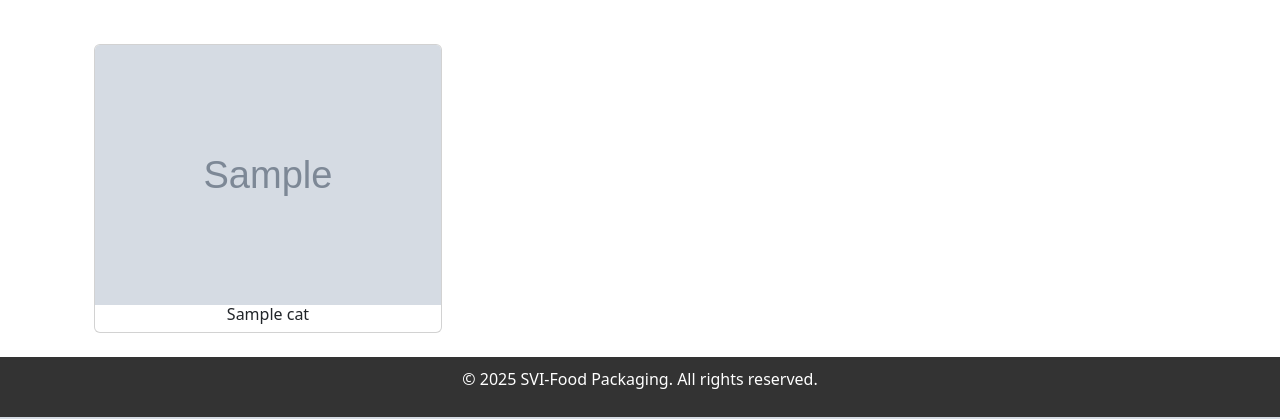
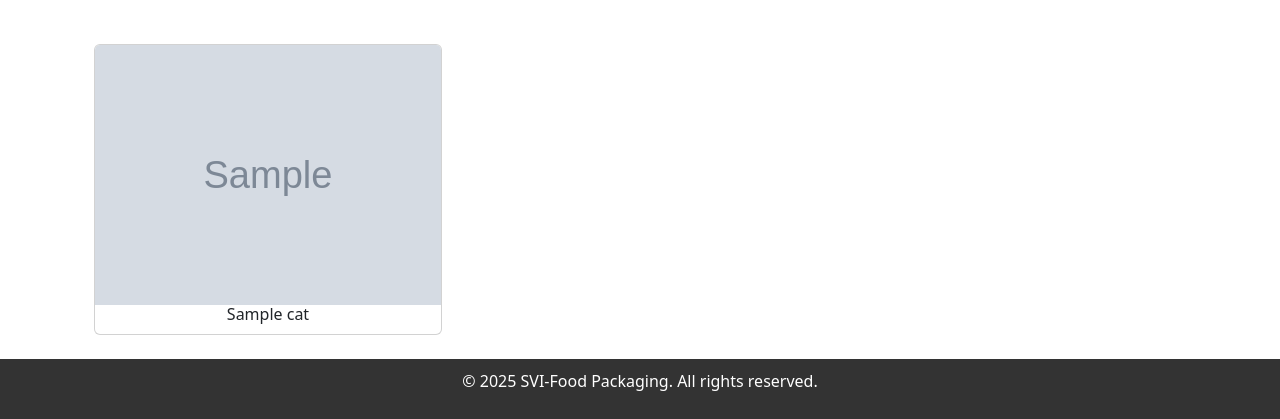
Before and after one commit to Sothearith-droid/SVI-Catalogue, a Flask app: template templates/all_categories.html in a window 1280 px wide. Shown: the part 912-1331 px from the top of the page. Run offline with Flask 3, Linux system fonts and the light colour scheme; the template is opened without the code that fills it: most values are stand-ins (such as "Sample title", 1, 10 or a date in 2020); grey boxes marked "Sample" are stand-in pictures; parts of the project's set-up code (start-up, migrations or seed data) failed here and were passed over.

Commit message:
update grid system

```diff
--- a/static/styles.css
+++ b/static/styles.css
@@ -54,6 +54,7 @@ body {
     }
     .card-title {
         font-size: 1.25rem;
+        padding-bottom: 2px;
       }
 }
 
@@ -64,6 +65,7 @@ body {
     }
     .card-title {
         font-size: 1.5rem;
+        padding-bottom: 2px;
       }
 }
 
@@ -103,6 +105,7 @@ body {
 
 .card-title {
     font-size: 1rem;
+    padding-bottom: 2px;
 }
 
 /* Home slideshow */
--- a/templates/all_categories.html
+++ b/templates/all_categories.html
@@ -32,7 +32,7 @@
     {% for cat in all_categories %}
     <div class="col-6 col-sm-6 col-md-4">
       <div class="card h-100">
-        <a href="{{ url_for('show_category', category_name=cat['Category Name']) }}" class="text-decoration-none text-dark">
+        <a href="{{ url_for('show_category', category_name=cat['Category Name']) }}" class="text-decoration-none text-dark d-block">
           <img src="{{ cat['Category Icon'] }}" class="card-img-top img-fluid w-100" alt="{{ cat['Category Name'] }}">
             <h5 class="card-title text-center">{{ cat["Category Name"] }}</h5>
         </a>
--- a/templates/one_category.html
+++ b/templates/one_category.html
@@ -11,7 +11,7 @@
         {% for product in products %}
         <div class="col-6 col-sm-6 col-md-4">
             <div class="product-card h-100">
-                <a href="{{ url_for('show_product', category_name=category, product_id=product['ProductID']) }}" class="text-decoration-none text-dark>
+                <a href="{{ url_for('show_product', category_name=category, product_id=product['ProductID']) }}" class="text-decoration-none text-dark d-block>
                     <img src="{{ product['Image 1'] }}" class="card-img-top img-fluid w-100" alt="{{ product['Product Name'] }}">
                     <h5 class="card-title text-center">{{ product["Product Name"] }}</h5>
                 </a>
```
